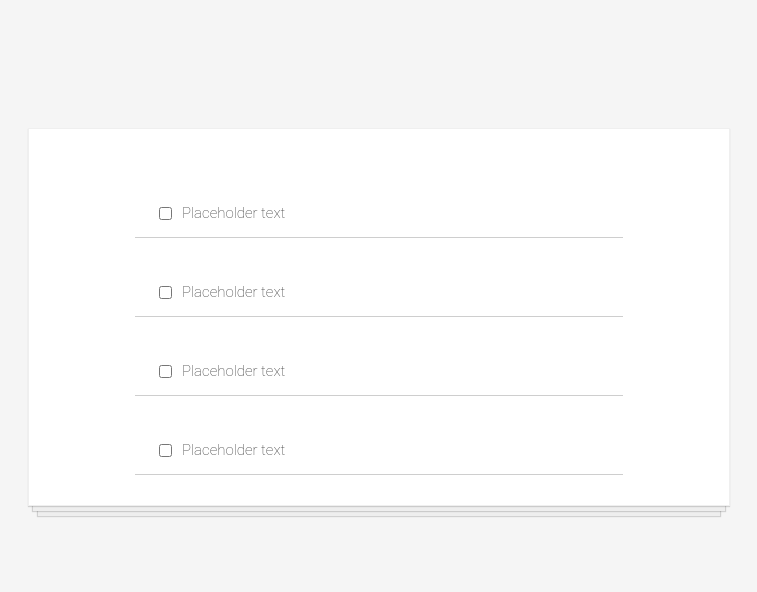
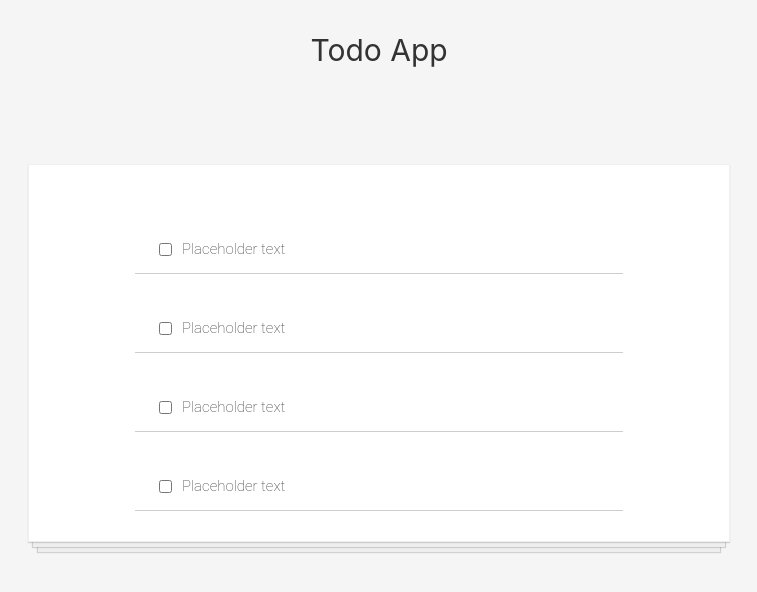
Before and after one commit to reymon359/react-todo-app, a React (Create React App) app: page / in a window 1280 px wide. Shown: the top 592 px of the page, without its empty margins (261-1018 px from the left). Built offline with nearby package versions, Linux system fonts and the light colour scheme.

Commit message:
adding header to app

```diff
--- a/src/App.js
+++ b/src/App.js
@@ -1,16 +1,24 @@
 import React from 'react';
 import TodoItem from './TodoItem';
+
+// Components
+import Header from './components/Header';
 // import logo from './logo.svg';
 // import './App.css';
 
 function App() {
   return (
-    <div className="todo-list">
-      <TodoItem />
-      <TodoItem />
-      <TodoItem />
-      <TodoItem />
+
+    <div>
+      <Header />
+      <div className="todo-list">
+        <TodoItem />
+        <TodoItem />
+        <TodoItem />
+        <TodoItem />
+      </div>
     </div>
+
   );
 }
 
--- a/src/index.css
+++ b/src/index.css
@@ -8,8 +8,9 @@ body {
 
 .navbar {
     height: 100px;
-    background-color: #333;
-    color: whitesmoke;
+    /* background-color: #333; */
+    /* color: whitesmoke; */
+    color: #333;
     margin-bottom: 15px;
     text-align: center;
     font-size: 30px;
@@ -20,7 +21,7 @@ body {
 
 .todo-list {
     background-color: white;
-    margin: 10% auto;
+    margin: 5% auto;
     width: 50%;
     display: flex;
     flex-direction: column;
```
